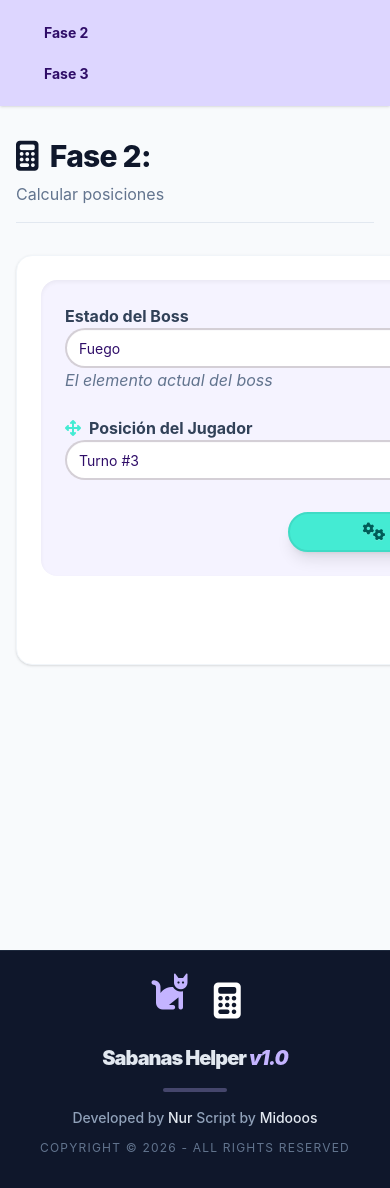
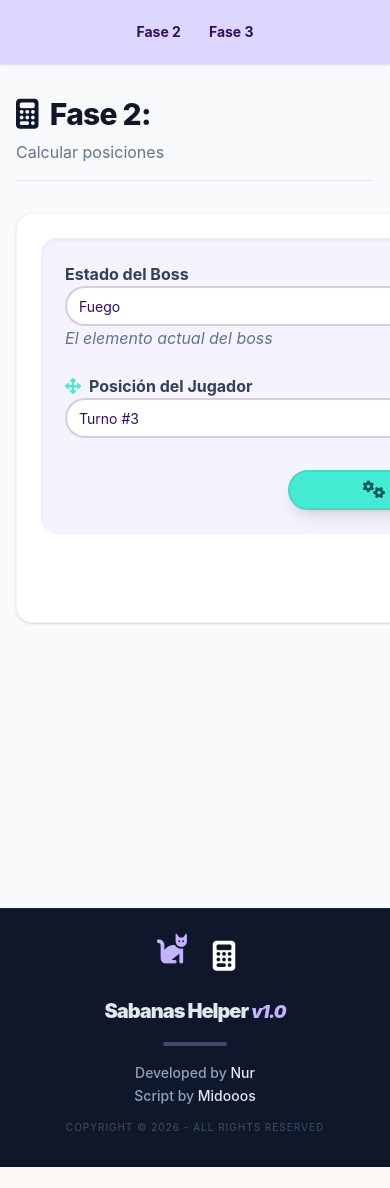
Before and after one commit to verocamiz/sabanas-helper, an Angular app: page / in a window 390 px wide. Shown: the top 1188 px of the page. After the commit the page ends 1167 px from the top, so only its background shows below. Built offline with nearby package versions, Linux system fonts and the light colour scheme.

Commit message:
changed navbar and footer styles responsive

```diff
--- a/src/app/layout/footer/footer.html
+++ b/src/app/layout/footer/footer.html
@@ -1,29 +1,30 @@
-<footer class="w-full bg-slate-900 text-slate-200 border-t border-slate-800 p-8 md:p-12">
-  <div class="max-w-4xl mx-auto flex flex-col items-center justify-center w-full text-center">
+<footer class="min-w-full bg-slate-900 text-slate-200 border-t border-slate-800 p-8 md:p-12 mt-auto">
+
+  <div class="flex flex-col items-center justify-center text-center">
 
     <div class="flex justify-center gap-6 mb-6">
       <div class="transition-transform hover:scale-110">
-        <i class="fas fa-cat text-4xl text-violet-300 animate-bounce"></i>
+        <i class="fas fa-cat text-3xl md:text-4xl text-violet-300 animate-bounce"></i>
       </div>
       <div class="transition-transform hover:scale-110">
-        <i class="fas fa-calculator text-4xl text-white"></i>
+        <i class="fas fa-calculator text-3xl md:text-4xl text-white"></i>
       </div>
     </div>
 
-    <div class="space-y-2">
-      <p class="font-black text-xl md:text-xl tracking-tighter">
-        Sabanas Helper <span class="text-violet-300 italic">v1.0</span>
+    <div class="space-y-2 max-w-xs md:max-w-4xl mx-auto">
+      <p class="font-black text-xl md:text-2xl tracking-tighter">
+        Sabanas Helper <span class="text-violet-300 italic text-lg">v1.0</span>
       </p>
 
       <div class="w-16 h-1 bg-violet-300/30 mx-auto rounded-full my-4"></div>
 
       <div class="flex flex-col gap-1">
-        <p class="text-slate-400 text-sm md:text-base font-medium">
+        <p class="text-slate-400 text-sm md:text-base font-medium leading-relaxed">
           Developed by <span class="text-slate-200">Nur</span>
-          <span class="mx-2 hidden md:inline text-slate-600">|</span>
+          <br class="md:hidden"> <span class="mx-2 hidden md:inline text-slate-600">|</span>
           Script by <span class="text-slate-200">Midooos</span>
         </p>
-        <p class="text-slate-500 text-xs uppercase tracking-widest mt-2">
+        <p class="text-slate-500 text-[10px] md:text-xs uppercase tracking-widest mt-2 opacity-60">
           Copyright © 2026 - All Rights Reserved
         </p>
       </div>
--- a/src/app/layout/navbar/navbar.html
+++ b/src/app/layout/navbar/navbar.html
@@ -1,22 +1,22 @@
-<div class="navbar bg-violet-200 shadow-sm px-4 md:px-8">
+<div class="navbar bg-violet-200 shadow-sm w-full px-2 md:px-8 flex-wrap">
 
-
-  <div class="navbar-start  lg:flex">
-    <ul class="menu menu-horizontal px-1 gap-2 font-bold">
+  <div class="navbar-start w-full lg:w-auto justify-center lg:justify-start">
+    <ul class="menu menu-horizontal p-0 gap-1 md:gap-2 font-bold text-sm md:text-base">
       <li>
         <a routerLink="/fase2"
-           routerLinkActive="bg-violet-300 text-white shadow-md"
-           class="hover:bg-violet-300 transition-all px-6">
+           routerLinkActive="bg-violet-400 text-white shadow-md"
+           class="hover:bg-violet-300 transition-all px-3 md:px-6 py-2">
            Fase 2
         </a>
       </li>
       <li>
         <a routerLink="/fase3"
-           routerLinkActive="bg-violet-300 text-white shadow-md"
-           class="hover:bg-violet-300 transition-all px-6">
+           routerLinkActive="bg-violet-400 text-white shadow-md"
+           class="hover:bg-violet-300 transition-all px-3 md:px-6 py-2">
            Fase 3
         </a>
       </li>
     </ul>
   </div>
+
 </div>
```
